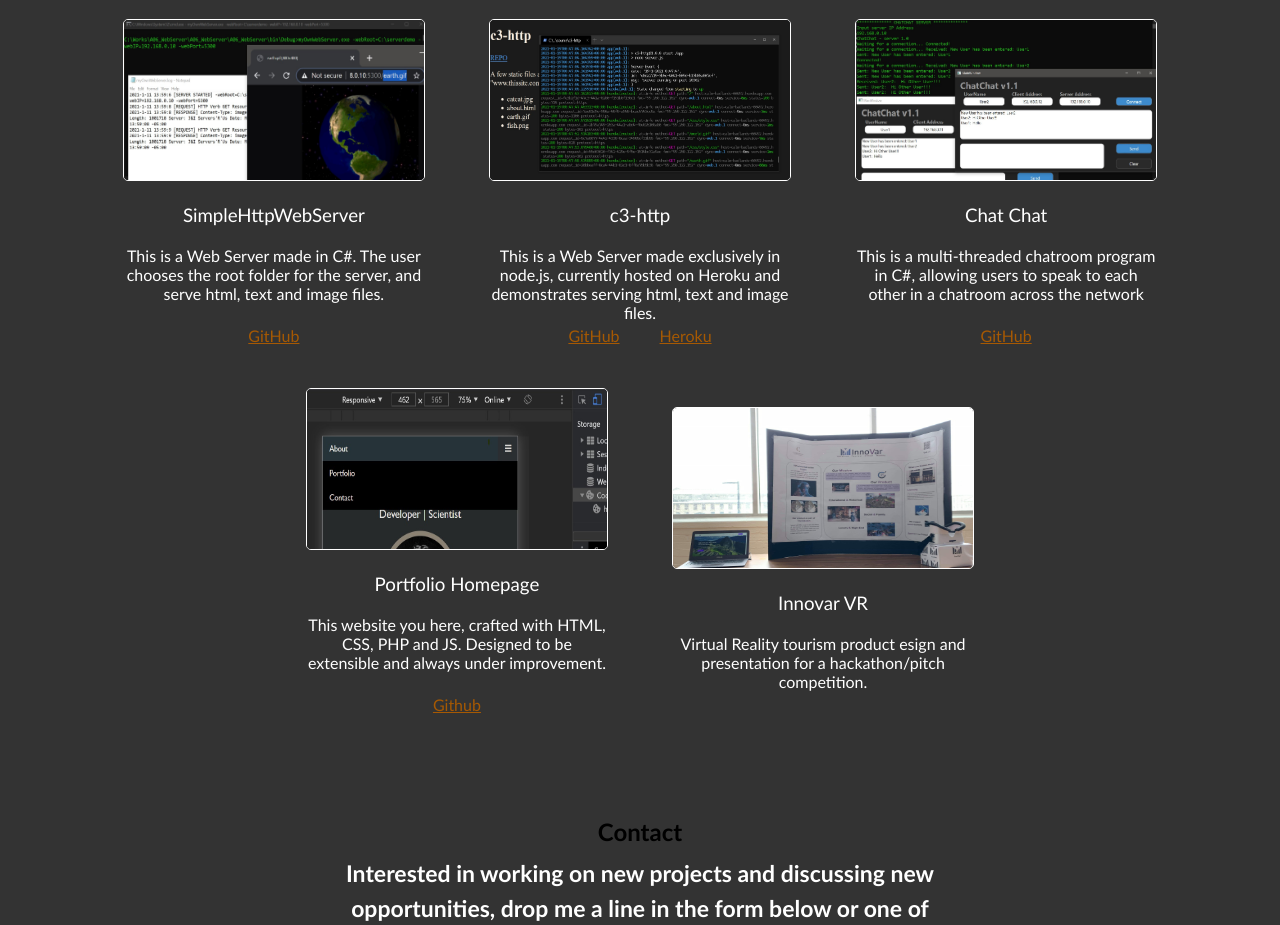
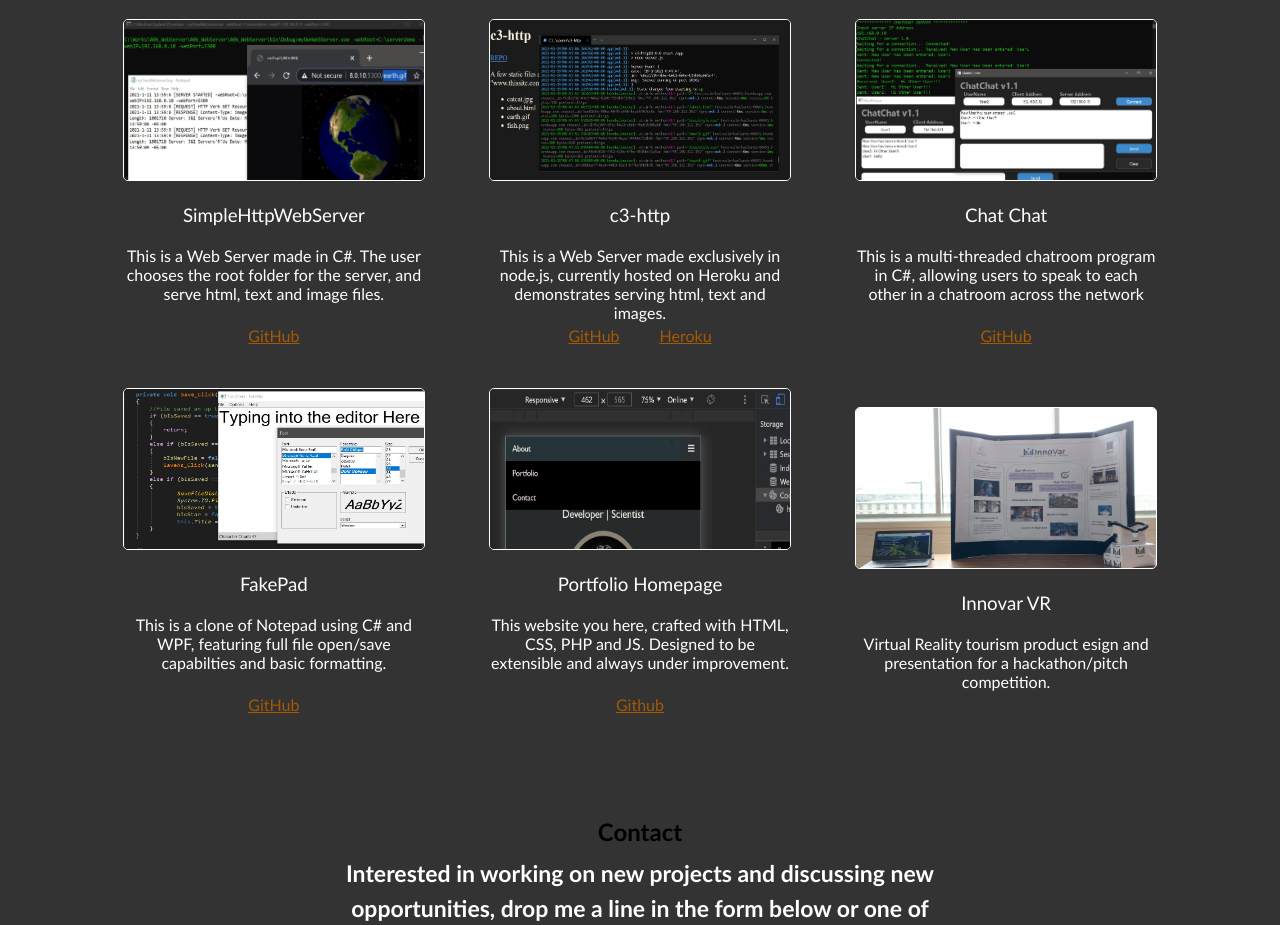
Before and after one commit to joel-smith/homepage, a PHP site: page /home.php in a window 1280 px wide. Shown: the part 1269-2194 px from the top of the page. Run offline with PHP 8.4, Linux system fonts and the light colour scheme; data that the repository does not hold is empty; some libraries are stand-ins or nearby versions.

Commit message:
add image and new WPF project

```diff
--- a/home.php
+++ b/home.php
@@ -299,7 +299,7 @@
                             <div class="project_words">
                                 <h3>c3-http</h3>
                                 <p>This is a Web Server made exclusively in node.js, currently hosted on Heroku and
-                                   demonstrates serving html, text and image files.</p>
+                                   demonstrates serving html, text and images.</p>
                             </div>
                             <div class="project_links">
                                 <a href="https://github.com/joel-smith/c3-http/" target="_blank">GitHub</a>
@@ -325,6 +325,21 @@
                             </div>
                             <div class="project_links">
                                 <a href="https://github.com/joel-smith/chatchat" target="_blank">GitHub</a>
+                            </div>
+                        </div>
+                    </div>
+
+                    <div class="project_tile">
+                        <div>
+                            <img class="project_pic" src="assets/img/FakePad.jpg" alt="Project_Screenshot">
+                        </div>
+                        <div class="project_info">
+                            <div class="project_words">
+                                <h3>FakePad</h3>
+                                <p>This is a clone of Notepad using C# and WPF, featuring full file open/save capabilties and basic formatting.</p>
+                            </div>
+                            <div class="project_links">
+                                <a href="https://github.com/joel-smith/FakePad" >GitHub</a>
                             </div>
                         </div>
                     </div>
```
Also changed, not shown: assets/img/FakePad.jpg (added).
